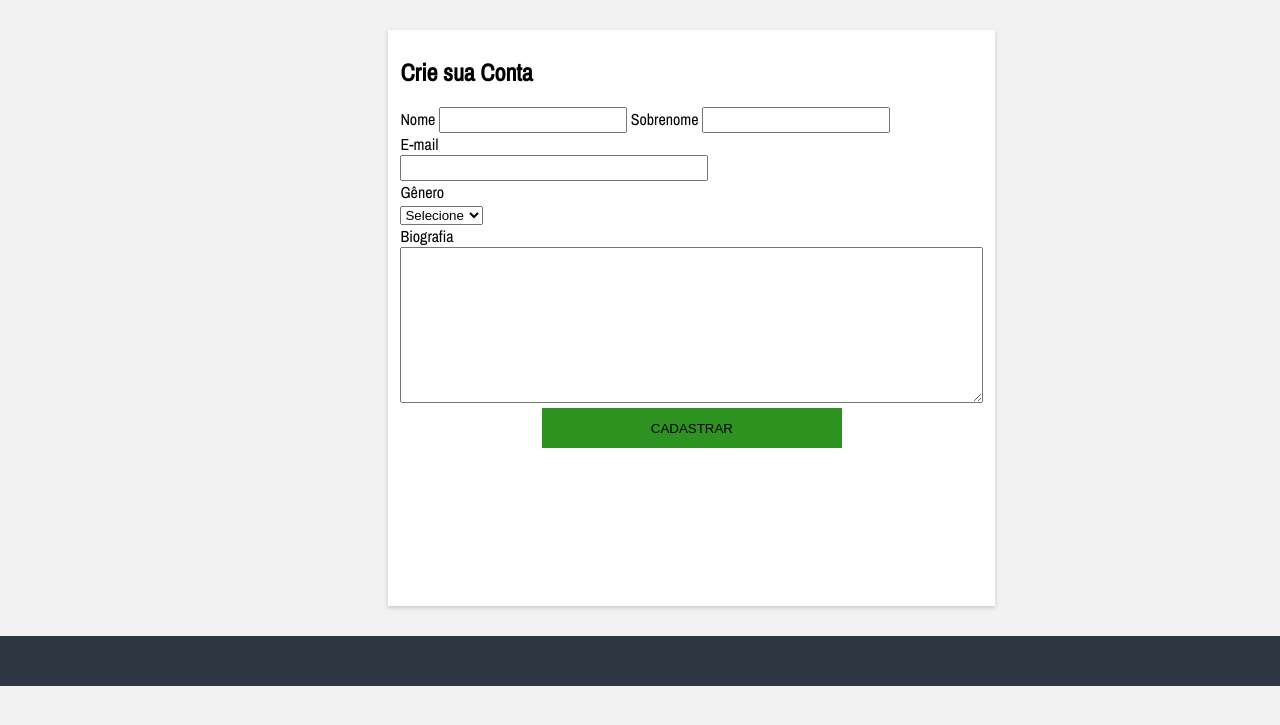
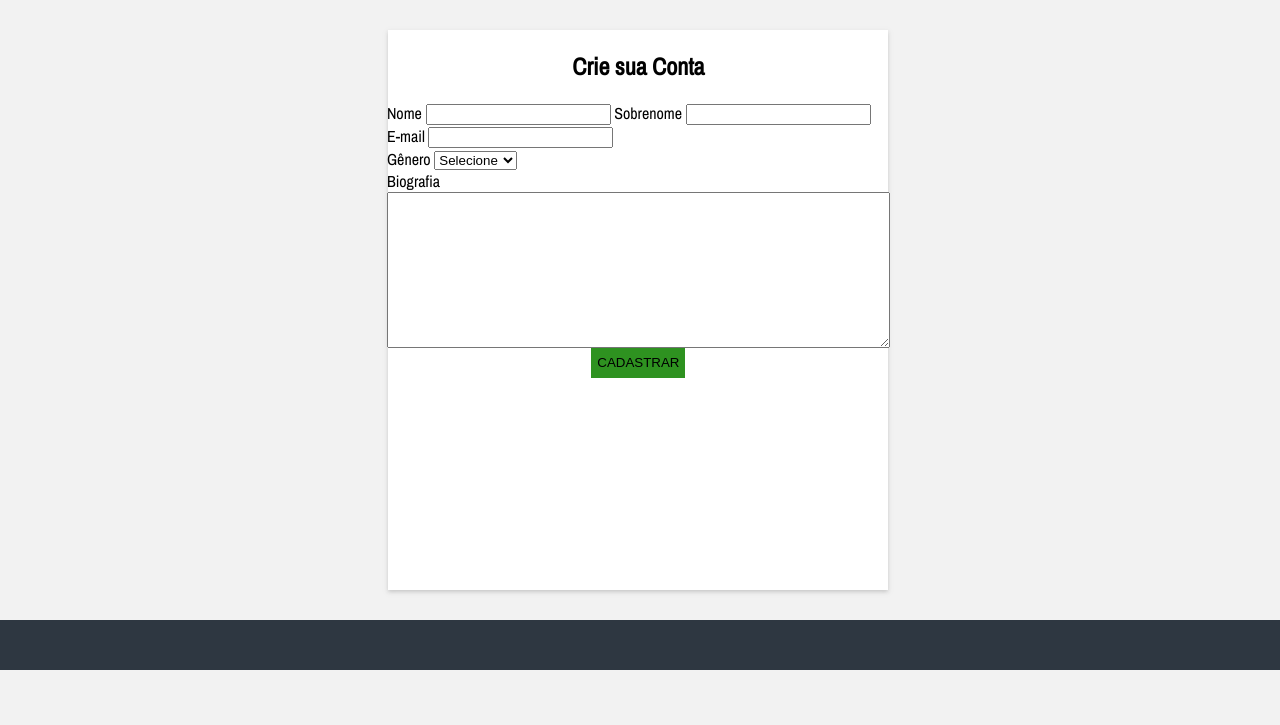
Before and after one commit to BabiMoreira/ideiasMalucas, a Django app: page / in a window 1280 px wide. Shown: the part 50-775 px from the top of the page. Run offline with Django 3.2, Linux system fonts and the light colour scheme; parts of the project's set-up code (start-up, migrations or seed data) failed here and were passed over.

Commit message:
modificar o layout

```diff
--- a/website/static/css/styles.css
+++ b/website/static/css/styles.css
@@ -8,7 +8,10 @@ header, footer{
     height: 50px; width: auto;
 }
 
-#cadastro, #login, #ideias{
+form{
+    display: flex;
+    flex-direction: column;
+    align-items: center;
     margin: 30px;
     background-color: white;
     box-shadow: 0 2px 4px 0 rgba(181,181,181,.7);
@@ -18,8 +21,27 @@ header, footer{
     border: none;
 }
 
+.box1{
+    display: flex;
+    flex-direction: column;
+}
 
-.campo label{
+.box2{
+    display: flex;
+    align-items: center;
+    justify-content: center;
+    width: 100%;
+}
+
+.botao{
+    background-color:#2E9220;
+    height: 30px;
+    border: none;
+}
+
+
+
+/* .campo label{
     margin-bottom: 0,2em;
     display: block;
 }
@@ -37,14 +59,7 @@ input{
     background-color:#2E9220;
     height: 40px;
     border: none;
-
 }
-
-/* #login{
-    display: flex;
-    width: 400px; height:70vh;
-    left: 31%;
-} */
 
 .boxes{
     margin: 30px;
@@ -52,11 +67,3 @@ input{
     box-shadow: 0 2px 4px 0 rgba(181,181,181,.7);
     position:relative;
     /* width: 350px; height:35vh; */
-}
-
-.campo2 {
-    display: flex;
-    align-items: center;
-    justify-content: center;
-    width: 100%;
-}
--- a/website/templates/index.html
+++ b/website/templates/index.html
@@ -4,8 +4,6 @@
 {{msg}}
 <form action="/" method="post">
     {% csrf_token %}
-
-  <fieldset id="cadastro">
         <h2> Crie sua Conta </h2>
     <div class='formulario' >
             <div class="campo1">
@@ -31,18 +29,16 @@
             </select>
         </div>
 
-        <div class="campo">
+        <div class="box1">
             <label for=""> Biografia </label>
-            <textarea name="biografia" cols="70" rows="10">
+            <textarea name="biografia" cols="60" rows="10">
         </textarea>
         </div>
 
-        <div class="campo2">
+        <div class="box2">
             <input  class='botao' type="submit" value="CADASTRAR">
         </div>
     </div>
-</fieldset>
-
 </form>
 
 {% endblock %}
--- a/website/templates/login.html
+++ b/website/templates/login.html
@@ -4,12 +4,10 @@
 <p>{{msg}}</p>
 
 <form action="/login" method="post">
-    <fieldset id="login">
         {% csrf_token %}
         <h1> Login </h1>
         <input type="email" name="email" placeholder="E-mail">
         <input class='botao'type="submit" value="Enviar">
-    </fieldset>
 </form>
 
 {% endblock %}
```
Also changed, not shown: website/templates/ideias.html (+6 -15 lines), db.sqlite3. Lines whose indentation alone changed are shown as unchanged.
